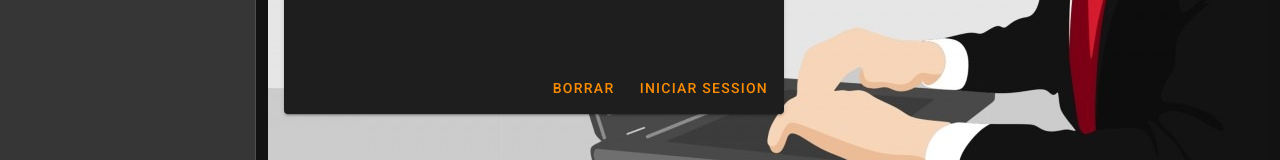
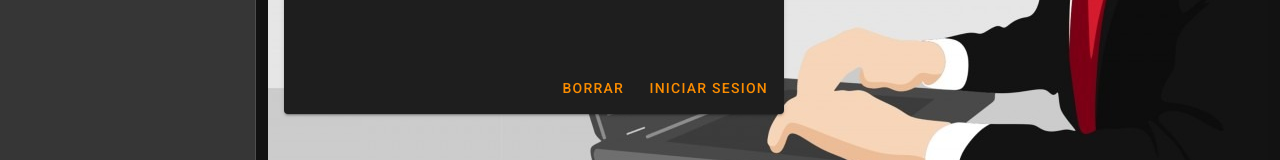
Before and after one commit to DeisyK/semana-5-frontend-55, a Vue app: page /#/login in a window 1280 px wide. Shown: the part 427-587 px from the top of the page. Built offline with nearby package versions, Linux system fonts and the light colour scheme.

Commit message:
In button from Iniciar Session to Iniciar Session

```diff
--- a/src/components/LoginUsuario.vue
+++ b/src/components/LoginUsuario.vue
@@ -32,7 +32,7 @@
             <v-spacer></v-spacer>
             <v-btn color="orange darken-1" text @click="borrar"> Borrar </v-btn>
             <v-btn color="orange darken-1" text @click="iniciarSesion">
-              Iniciar Session
+              Iniciar Sesion
             </v-btn>
           </v-card-actions>
         </v-card>
```
